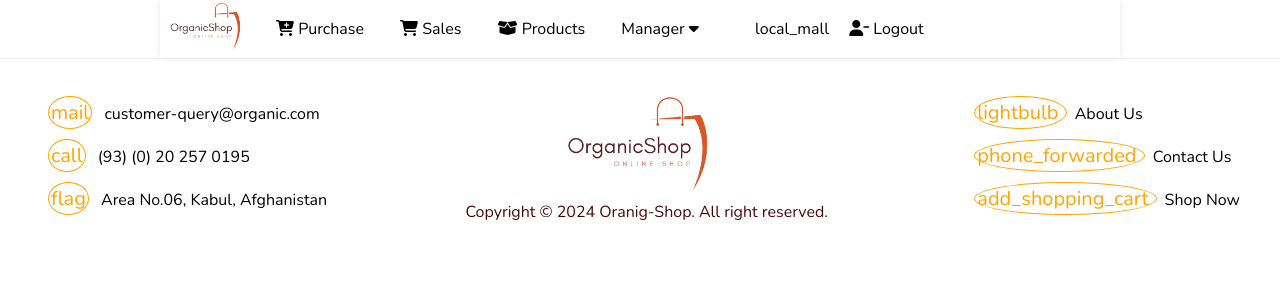
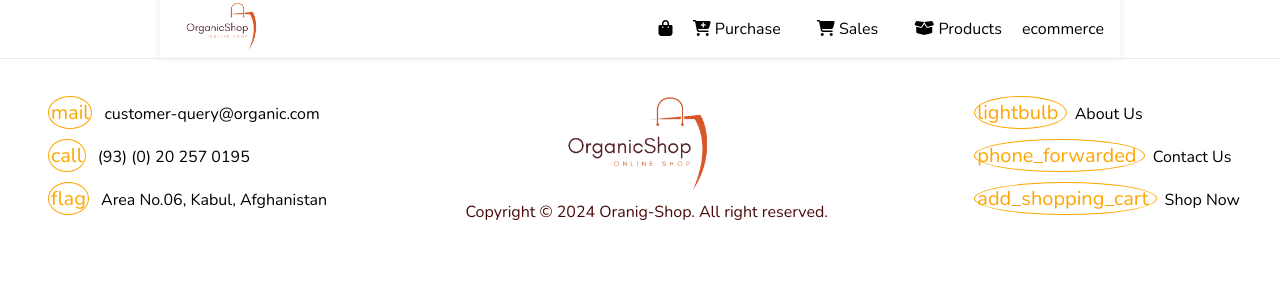
Before and after one commit to Esmat-Farjad/ecommerce, a Django app: page /store/ in a window 1280 px wide. Shown: the top 300 px of the page. Run offline with Django 4.2, Linux system fonts and the light colour scheme; a user stored in the database is signed in; some libraries are stand-ins or nearby versions.

Commit message:
dropdown created

```diff
--- a/store/static/css/style.css
+++ b/store/static/css/style.css
@@ -108,10 +108,10 @@ a {
   .navbar .navbar-content {
     display: flex;
     flex-direction: row;
-    justify-content: start;
+    justify-content: space-between;
     align-items: center;
     margin: 0px;
-    padding: 0px;
+    padding: 0rem 1rem;
   }
   .navbar .menu-content {
     display: inline-block;
@@ -123,6 +123,36 @@ a {
     display: inline-block;
     padding: 0rem 1rem;
   }
+  .navbar .sub-menu-handler {
+    position: relative;
+    display: inline;
+    cursor: pointer;
+  }
+  .navbar .sub-menu {
+    box-shadow: 0 0 8px #E9EAEC;
+    background-color: white;
+    z-index: 100;
+    position: absolute;
+    top: 180%;
+    right: -20%;
+    left: -20%;
+  }
+  .navbar .sub-menu .item {
+    display: block;
+    padding: 0.5rem;
+    transition: background-color 0.3s;
+  }
+  .navbar .sub-menu .item:hover {
+    background-color: #E9EAEC;
+  }
+}
+
+.not-active {
+  display: none;
+}
+
+.active {
+  display: block;
 }
 
 @media (max-width: 1024px) {
--- a/store/static/css/style.scss
+++ b/store/static/css/style.scss
@@ -81,10 +81,10 @@ a{
     .navbar-content{
       display: flex;
       flex-direction: row;
-      justify-content: start;
+      justify-content: space-between;
       align-items: center;
       margin: 0px;
-      padding: 0px;
+      padding: 0rem 1rem;
     }
     .menu-content{
       display: inline-block;
@@ -96,9 +96,37 @@ a{
       display: inline-block;
       padding: 0rem 1rem;
     }
+    .sub-menu-handler{
+      position: relative;
+      display: inline;
+      cursor: pointer;
+    }
+    .sub-menu{
+      box-shadow: 0 0 8px $light-gray;
+      background-color: $base-color;
+      z-index: 100;
+      position: absolute;
+      top: 180%;
+      right: -20%;
+      left: -20%;
+    }
+    .sub-menu .item{
+      display: block;
+      padding: 0.5rem;
+      transition: background-color 0.3s;
+    }
+    .sub-menu .item:hover{
+      background-color: $light-gray;
+    }
 
 
   }
+}
+.not-active{
+  display: none;
+}
+.active{
+  display: block;
 }
 // homepage styling
 .homepage{
--- a/store/templates/includes/navbar.html
+++ b/store/templates/includes/navbar.html
@@ -9,27 +9,42 @@
         <div class="menu-item">
             <ul class="menu-content">
                 {% if user.is_authenticated %}
+                <li class="nav-link"></li>
+                    <a href="{% url 'store:cart_item' %}">
+                        <span id="item_count"></span>
+                        <i class="fa-solid fa-bag-shopping"></i>
+                    </a>
+                </li>
                 <li class="nav-link"><a href="{% url 'store:purchase' %}" ><i class="fa-solid fa-cart-plus"></i>&nbsp;Purchase</a></li>
                 <li class="nav-link"><a href="{% url 'store:sales' %}"><i class="fa-solid fa-cart-shopping"></i>&nbsp;Sales</a></li>
                 <li class="nav-link"><a href="{% url 'store:product' %}"><i class="fa-solid fa-box-open"></i>&nbsp;Products</a></li>
-                <li class="nav-link"><span id="dropdownHandler">Manager&nbsp;<i class="fa-solid fa-caret-down"></i></span></li>
-                <li class="nav-link"></li>
-                    <a href="{% url 'store:cart_item' %}">
-                        <span id="item_count"></span>
-                        <span class="material-symbols-outlined">
-                            local_mall
-                        </span>
-                    </a>
+
+                <li class="sub-menu-handler">
+                    <span class="">{{user}}</span>
+                    <div class="sub-menu not-active">
+                        <a href="{% url 'store:stock' %}" class="item">Stock</a>
+                        <a href="#" class="item">finance</a>
+                        <a href="{% url 'store:sale_info' %}" class="item">Sales info </a>
+                        <a href="#" class="item">profile</a>
+                        <a class="item" href="{% url 'store:signout' %}">logout</a>
+                    </div>
                 </li>
-                <li class="nav-link"><a href="{% url 'store:signout' %}"><i class="fa-solid fa-user-minus"></i>&nbsp;Logout</a></li>
                 {% else %}
                 <li class="nav-link"><a href="{% url 'store:signin' %}">Sign In&nbsp;<i class="fa-solid fa-arrow-right-to-bracket"></i></a></li>
                 <li class="nav-link"><a href="{% url 'store:signup' %}">Sign Up&nbsp;<i class="fa-solid fa-user-plus"></i></a></li>
                 {% endif %}
 
             </ul>
+            <span style="text-align: end;">
+
+            </span>
 
         </div>
     </div>
 </div>
+<script>
+    document.querySelector(".sub-menu-handler").addEventListener("click",()=>{
+        document.querySelector(".sub-menu").classList.toggle("not-active");
+    });
+</script>
 <!-- store:sales_info  store:stock-->
```
Also changed, not shown: 1 other file.
